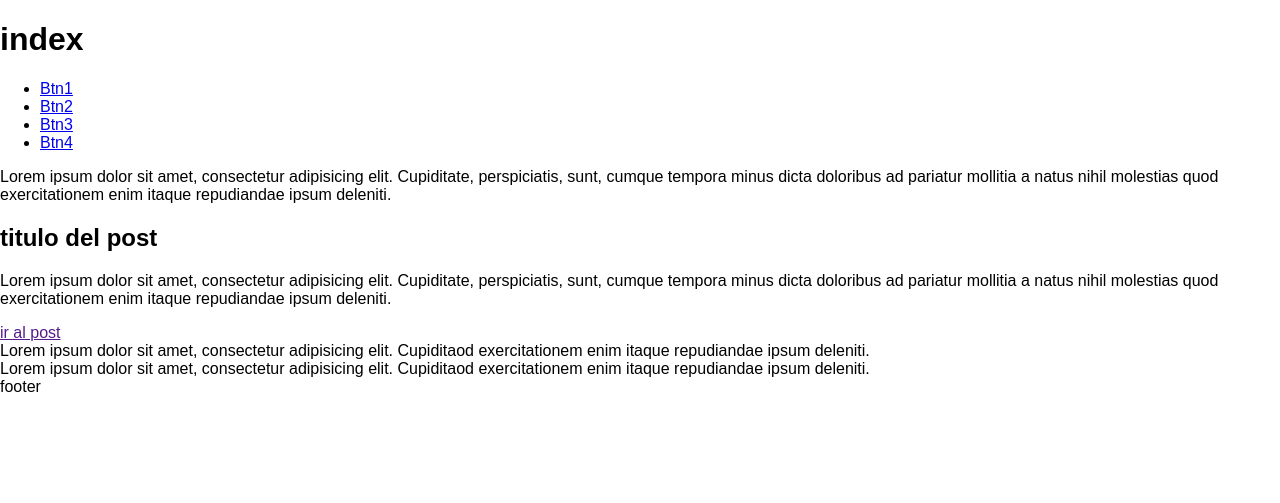
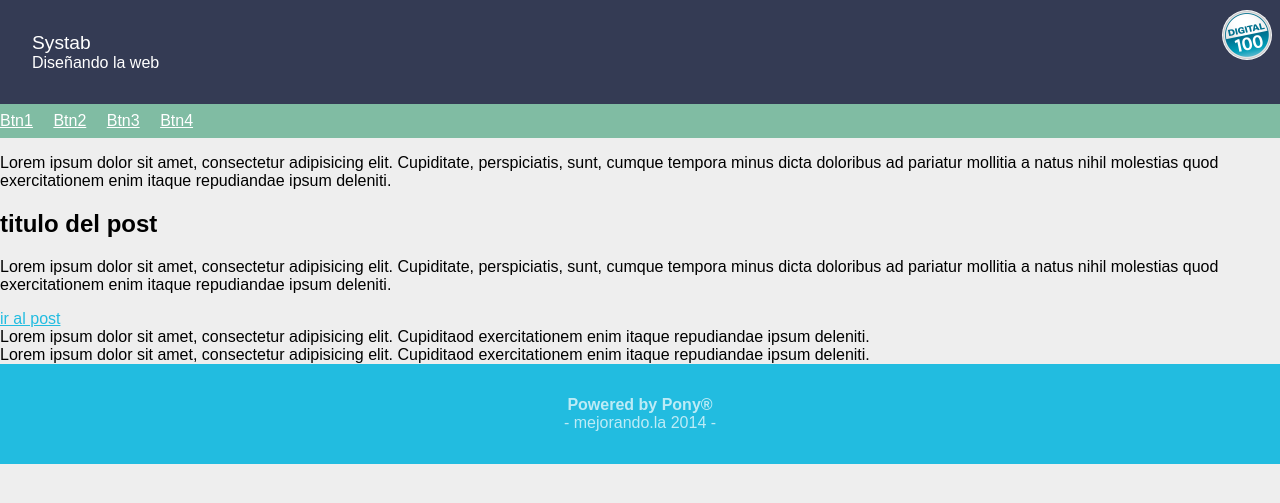
Before and after one commit to blogpro/proyecto, a Django app: page /prueba/ in a window 1280 px wide. Shown: the top 503 px of the page. Run offline with Django 3.2, Linux system fonts and the light colour scheme.

Commit message:
Se creo un nuevo template prueba y css para prueba de maquetacion

```diff
--- a/inicio/templates/prueba.html
+++ b/inicio/templates/prueba.html
@@ -8,10 +8,17 @@
     <title>index</title>
 </head>
 <body>
+
     <header>
         <h1>
-            index
+            Systab
         </h1>
+        <p>
+        	Diseñando la web
+        </p>
+        <figure id="logo">
+        	<img src="/static/img/logo.png" ></img>
+        <figure>
     </header>
 
     <nav>
@@ -61,7 +68,12 @@
     </section>
 
     <footer>
-        footer
+        <p>
+            <strong>Powered by Pony®</strong>
+        </p>
+        <p>
+            mejorando.la 2014
+        </p>
     </footer>
 
 
--- a/proyecto/static/css/css.css
+++ b/proyecto/static/css/css.css
@@ -0,0 +1,115 @@
+/*
+Notas:;
+1.- #343B54
+	.son numeros hexadecimal
+	.van de 0 a F
+	.Lo que significa que ff=255
+	.Y 00 es 0
+	.Estan divido por 3 pares
+	.Primer par cantidad de Rojo
+	.Segundo par cantidad de Verde
+	.Tercer par cantidad de Azul
+	.El numero indica la cantidad de brillo de un color
+
+2.- 1em
+	.Equivale a una letra m, ya que es considerada la mas cuadrada
+	.sirve para ser relativa la fuente del texto más cercano
+	.para sacar el valor en pixel se saca con la formula
+	------ fuente = 16px(fuente mas cercana)
+	------v_px fuente(16) * 1.2em
+	------v_px = 19.2px
+
+*/
+a{
+	color: #22BCE0;/*A todas las etiquetas de tipo "a" pomele el color azul*/
+}
+
+
+body{
+	background: #EEEEEE;/*Color de fondo para todo el contenido de la pagina*/
+	font-family: Arial;/*A toda la fuente de la pagina ponle el tipo Arial "Solo se puso sin comillas por que es un nico tipo de fuente si fueran más se ponen en comillas"*/
+	font-size: 16px;/*Atodo el texto/fuente ponle el tamañao de 16px, El tamaño minimo que tiene que tener toda pagina*/
+}
+
+footer
+{
+	background: #22BCE0;
+	color: rgba(255,255,255,0.7);
+	padding: 1em;
+	text-align: center;
+}
+footer p:first-child
+{
+	margin-bottom: 0;
+}
+footer p:last-child
+{
+	margin-top: 0;
+}
+footer p:last-child:after
+{
+	content: " -";
+}
+footer p:last-child:before
+{
+	content: "- ";
+}
+
+header{
+	background: #343B54;/*Color de fondo para el header*/
+	color: white;/*Color del texto del header*/
+	overflow: hidden;/* para que todo se ajuste dentro del header*/
+	padding: 2em;/*border interno de caja de h1 esto equivale a 8px*/
+	position: relative;
+}
+
+header figure
+{
+	float: left;
+}
+
+header h1{ /*Significa que el H1 esta dentro del header*/
+	font-size: 1.2em;
+	font-weight: normal; /*Para quitarle la negrita lo deja en normal*/
+	margin: 0 70px 0 0;/*dejamos el margen exterior en 0*/
+}
+
+header p{ /*Significa que el H1 esta dentro del header*/
+	font-weight: normal; /*Para quitarle la negrita lo deja en normal*/
+	margin: 0 70px 0 0;/*dejamos el margen exterior en 0*/
+}
+
+header #logo{
+	margin: 0.6em 0.5em 0 0;
+	position: absolute;
+	right: 0;
+	top: 0;
+}
+
+header #logo img{
+	border-radius: 50%;
+	width: 50px;
+
+}
+
+nav{/* color de fondo del nav*/
+	background: #80BCA3;
+	padding: 0 0.5;/* Arriba abajo*/
+}
+
+nav ul{/* quitamos el punto el margen externo e interno */
+	list-style: none;/*quitar puntos a la lista*/
+	margin: 0;
+	padding: 0;
+}
+
+nav ul li{
+	display: inline-block;/*hacer que los li esten en lineas no debajo*/
+	margin: 0 1em 0 0;
+}
+
+nav ul li a{
+	color: white;
+	display: block;/*lo hacemos como una caja ya que por que solos las cajas tienen margin y padding y a no es caja*/
+	padding: 0.5em 0;/*Esto hace que todo el area de a sea cliqueable por eso no se le puso a nav*/
+}
```
Also changed, not shown: proyecto/static/img/logo.png (added).
